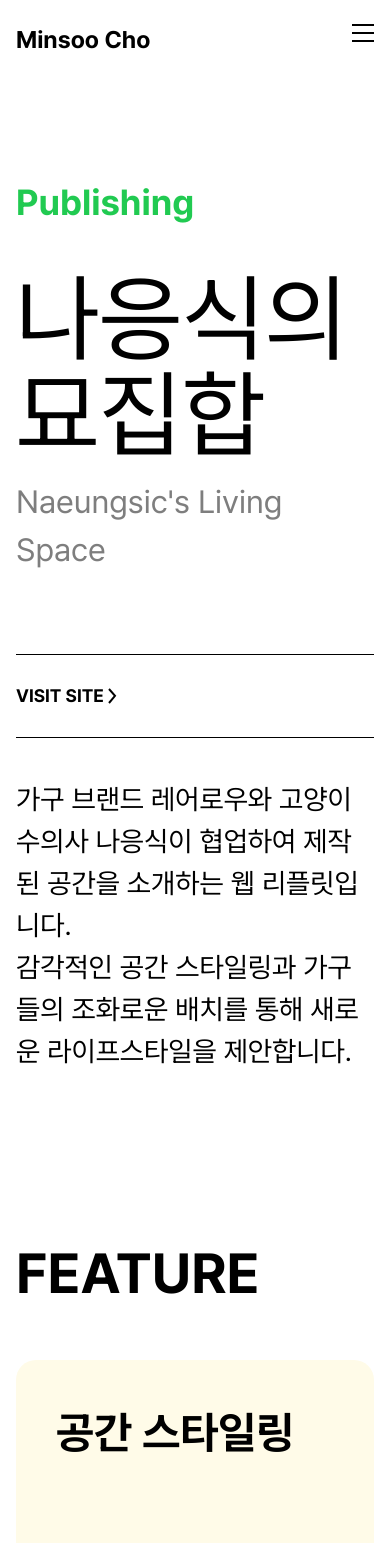
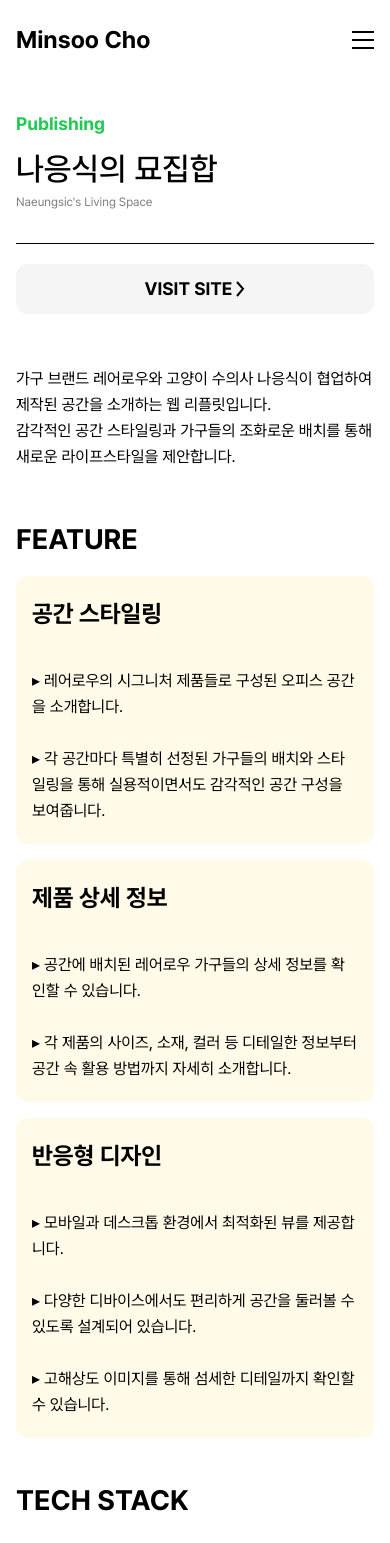
Before and after one commit to erinmzo/zomins-portfolio, a Next.js app: page /work/1 in a window 390 px wide. Shown: the top 1543 px of the page. Built offline with nearby package versions, Linux system fonts and the light colour scheme.

Commit message:
모바일 디테일 완료

```diff
--- a/src/app/(root)/work/[id]/layout.tsx
+++ b/src/app/(root)/work/[id]/layout.tsx
@@ -26,7 +26,7 @@ function DetailLayout({ children }: PropsWithChildren) {
     scroll.scrollToTop();
   };
   return (
-    <div className="py-[100px]">
+    <div className="py-[34px] md:py-[100px]">
       {children}
       {isScroll && (
         <div className="fixed bottom-12 right-12">
--- a/src/components/common/layout/header/Header.tsx
+++ b/src/components/common/layout/header/Header.tsx
@@ -11,7 +11,7 @@ function Header() {
   if (pathname === "/" || pathname === "/work") {
     return (
       <div className="w-full fixed left-0 right-0 top-0 z-10">
-        <div className="w-full min-w-[340px] max-w-[390px] md:max-w-[1440px] px-4 md:px-12 md:mx-auto flex justify-between pt-[24px] pb-[20px]">
+        <div className="w-full min-w-[340px] max-w-[390px] md:max-w-[1440px] px-4 md:px-12 md:mx-auto flex justify-between pt-[24px] pb-[20px] items-center">
           <Logo />
           <GlobalNav />
           <MobileNav />
@@ -23,7 +23,7 @@ function Header() {
   if (pathname === "/menu") {
     return (
       <div className="w-full fixed left-0 right-0 top-0 z-10">
-        <div className="w-full min-w-[340px] max-w-[390px] md:max-w-[1440px] px-4 md:px-12 md:mx-auto flex justify-end pt-[24px] pb-[20px]">
+        <div className="w-full min-w-[340px] max-w-[390px] md:max-w-[1440px] px-4 md:px-12 md:mx-auto flex justify-end pt-[24px] pb-[20px] items-center">
           <button onClick={() => router.back()}>
             <svg width="24" height="22" viewBox="0 0 24 22" fill="none" xmlns="http://www.w3.org/2000/svg">
               <line
@@ -51,7 +51,7 @@ function Header() {
 
   return (
     <div className="w-full max-w-[390px] md:max-w-[1440px] px-4 md:px-12 mx-auto">
-      <div className="w-full flex justify-between pt-[24px] pb-[20px]">
+      <div className="w-full flex justify-between pt-[24px] pb-[20px] items-center">
         <Logo />
         <GlobalNav />
         <MobileNav />
--- a/src/components/work/detail/Description.tsx
+++ b/src/components/work/detail/Description.tsx
@@ -2,7 +2,7 @@ interface DescriptionProps {
   description: string;
 }
 function Description({ description }: DescriptionProps) {
-  return <div className="whitespace-pre-line text-[28px]">{description}</div>;
+  return <div className="whitespace-pre-line text-[16px] md:text-[28px] leading-[26px]">{description}</div>;
 }
 
 export default Description;
--- a/src/components/work/detail/Feature.tsx
+++ b/src/components/work/detail/Feature.tsx
@@ -6,13 +6,15 @@ interface FeatureProps {
 }
 function Feature({ features }: FeatureProps) {
   return (
-    <div className="mt-[160px]">
-      <h3 className="font-bold text-[56px]">FEATURE</h3>
-      <ol className="flex flex-col gap-5 mt-[44px]">
+    <div className="mt-[48px] md:mt-[160px]">
+      <h3 className="font-bold text-[28px] md:text-[56px]">FEATURE</h3>
+      <ol className="flex flex-col gap-4 md:gap-5 mt-[16px] md:mt-[44px]">
         {features.map((feature, index) => (
-          <li key={index} className="p-[40px] bg-[#fffbe8] rounded-[20px]">
-            <h4 className="text-[44px] font-bold">{feature.title}</h4>
-            <p className="text-[28px] whitespace-pre-line leading-loose mt-[64px]">{feature.description}</p>
+          <li key={index} className="py-5 px-4 md:p-[40px] bg-[#fffbe8] rounded-[12px] md:rounded-[20px]">
+            <h4 className="text-[24px] md:text-[44px] font-bold">{feature.title}</h4>
+            <p className="text-[16px] md:text-[28px] whitespace-pre-line leading-[26px] md:leading-loose mt-[36px] md:mt-[64px]">
+              {feature.description}
+            </p>
           </li>
         ))}
       </ol>
--- a/src/components/work/detail/TechStack.tsx
+++ b/src/components/work/detail/TechStack.tsx
@@ -8,11 +8,11 @@ interface TechStackProps {
 
 function TechStack({ techStacks, techStackImage }: TechStackProps) {
   return (
-    <div className="mt-[160px]">
-      <h3 className="font-bold text-[56px] leading-none">TECH STACK</h3>
-      <ul className="flex items-center gap-3 mt-[44px] flex-wrap">
+    <div className="mt-[48px] md:mt-[160px]">
+      <h3 className="font-bold text-[28px] md:text-[56px] leading-none">TECH STACK</h3>
+      <ul className="flex items-center gap-2 md:gap-3 mt-[32px] md:mt-[44px] flex-wrap">
         {techStacks.map((stack, index) => (
-          <li key={index} className="mt-4">
+          <li key={index} className="mt-2 md:mt-4">
             <Label label={stack} />
           </li>
         ))}
--- a/src/components/work/detail/TestAccount.tsx
+++ b/src/components/work/detail/TestAccount.tsx
@@ -6,24 +6,36 @@ interface TestAccountProps {
 
 function TestAccount({ testId, testPw, link }: TestAccountProps) {
   return (
-    <div className="flex justify-between my-10 py-8 border-t border-b border-black text-[18px] ">
+    <div className="flex flex-col md:flex-row justify-between my-8 md:my-10 py-5 md:py-8 border-t md:border-b border-black text-[18px] gap-4 md:gap-0">
       {testId && testPw && (
-        <div className="flex items-center gap-[140px]">
-          <div className="flex itmes-center gap-8">
+        <div className="flex flex-col md:flex-row md:items-center gap-4 md:gap-[140px] text-[12px] md:text-base">
+          <div className="md:flex md:itmes-center grid grid-cols-[80px_1fr] gap-8">
             <span className="font-bold leading-none">TEST ID</span>
             <span className="leading-none">{testId}</span>
           </div>
-          <div className="flex itmes-center gap-8">
+          <div className="md:flex md:itmes-center grid grid-cols-[80px_1fr] gap-8">
             <span className="font-bold leading-none">TEST PW</span>
             <span className="leading-none">{testPw}</span>
           </div>
         </div>
       )}
-      <div>
+      <div className="hidden md:block">
         {link === "" ? (
-          <span className="flex items-center font-bold gap-1 leading-none">배포 준비중 입니다.</span>
+          <span className="font-bold leading-none">배포 준비중 입니다.</span>
         ) : (
           <a href={link} target="_blank" className="flex items-center font-bold gap-1 leading-none">
+            VISIT SITE
+            <svg width="9" height="16" viewBox="0 0 9 16" fill="none" xmlns="http://www.w3.org/2000/svg">
+              <path d="M1 1L7 7.84091L1 15" stroke="black" strokeWidth="2" />
+            </svg>
+          </a>
+        )}
+      </div>
+      <div className="md:hidden bg-[#f5f5f5] rounded-[12px] py-4 w-full text-center">
+        {link === "" ? (
+          <span className="font-bold leading-none">배포 준비중 입니다.</span>
+        ) : (
+          <a href={link} target="_blank" className="flex items-center justify-center font-bold gap-1 leading-none">
             VISIT SITE
             <svg width="9" height="16" viewBox="0 0 9 16" fill="none" xmlns="http://www.w3.org/2000/svg">
               <path d="M1 1L7 7.84091L1 15" stroke="black" strokeWidth="2" />
--- a/src/components/work/detail/Title.tsx
+++ b/src/components/work/detail/Title.tsx
@@ -7,10 +7,10 @@ interface TitleProps {
 function Title({ category, title, engTitle }: TitleProps) {
   return (
     <div>
-      <div className="text-[36px] text-green font-bold">{category}</div>
-      <h2 className="py-[40px] flex flex-col gap-4">
-        <span className="text-[96px] leading-none">{title}</span>
-        <span className="text-[32px] opacity-50">{engTitle}</span>
+      <div className="text-[18px] md:text-[36px] text-green font-bold">{category}</div>
+      <h2 className="py-[16px] pb-0 md:py-[40px] flex flex-col gap-2 md:gap-4">
+        <span className="text-[32px] md:text-[96px] font-medium md:font-normal leading-none">{title}</span>
+        <span className="text-[12px] md:text-[32px] opacity-50">{engTitle}</span>
       </h2>
     </div>
   );
--- a/src/constants/detail.ts
+++ b/src/constants/detail.ts
@@ -40,17 +40,17 @@ export const WORK_DATA: WorkType[] = [
       {
         title: "공간 스타일링",
         description:
-          "▸ 레어로우의 시그니처 제품들로 구성된 오피스 공간을 소개합니다.\n▸ 각 공간마다 특별히 선정된 가구들의 배치와 스타일링을 통해 실용적이면서도 감각적인 공간 구성을 보여줍니다.",
+          "▸ 레어로우의 시그니처 제품들로 구성된 오피스 공간을 소개합니다.\n\n▸ 각 공간마다 특별히 선정된 가구들의 배치와 스타일링을 통해 실용적이면서도 감각적인 공간 구성을 보여줍니다.",
       },
       {
         title: "제품 상세 정보",
         description:
-          "▸ 공간에 배치된 레어로우 가구들의 상세 정보를 확인할 수 있습니다. \n▸ 각 제품의 사이즈, 소재, 컬러 등 디테일한 정보부터 공간 속 활용 방법까지 자세히 소개합니다.",
+          "▸ 공간에 배치된 레어로우 가구들의 상세 정보를 확인할 수 있습니다. \n\n▸ 각 제품의 사이즈, 소재, 컬러 등 디테일한 정보부터 공간 속 활용 방법까지 자세히 소개합니다.",
       },
       {
         title: "반응형 디자인",
         description:
-          "▸ 모바일과 데스크톱 환경에서 최적화된 뷰를 제공합니다. \n▸ 다양한 디바이스에서도 편리하게 공간을 둘러볼 수 있도록 설계되어 있습니다.\n▸ 고해상도 이미지를 통해 섬세한 디테일까지 확인할 수 있습니다.",
+          "▸ 모바일과 데스크톱 환경에서 최적화된 뷰를 제공합니다. \n\n▸ 다양한 디바이스에서도 편리하게 공간을 둘러볼 수 있도록 설계되어 있습니다.\n\n▸ 고해상도 이미지를 통해 섬세한 디테일까지 확인할 수 있습니다.",
       },
     ],
     techStack: ["HTML", "CSS", "JavaScript"],
@@ -70,17 +70,17 @@ export const WORK_DATA: WorkType[] = [
       {
         title: "공간 스타일링",
         description:
-          "▸ 레어로우의 시그니처 제품들로 구성된 오피스 공간을 소개합니다. \n▸ 각 공간마다 특별히 선정된 가구들의 배치와 스타일링을 통해 실용적이면서도 감각적인 공간 구성을 보여줍니다.",
+          "▸ 레어로우의 시그니처 제품들로 구성된 오피스 공간을 소개합니다. \n\n▸ 각 공간마다 특별히 선정된 가구들의 배치와 스타일링을 통해 실용적이면서도 감각적인 공간 구성을 보여줍니다.",
       },
       {
         title: "제품 상세 정보",
         description:
-          "▸ 공간에 배치된 레어로우 가구들의 상세 정보를 확인할 수 있습니다.\n▸ 각 제품의 사이즈, 소재, 컬러 등 디테일한 정보부터 공간 속 활용 방법까지 자세히 소개합니다.",
+          "▸ 공간에 배치된 레어로우 가구들의 상세 정보를 확인할 수 있습니다.\n\n▸ 각 제품의 사이즈, 소재, 컬러 등 디테일한 정보부터 공간 속 활용 방법까지 자세히 소개합니다.",
       },
       {
         title: "반응형 디자인",
         description:
-          "▸ 모바일과 데스크톱 환경에서 최적화된 뷰를 제공합니다. \n▸ 다양한 디바이스에서도 편리하게 공간을 둘러볼 수 있도록 설계되어 있습니다.\n▸ 고해상도 이미지를 통해 섬세한 디테일까지 확인할 수 있습니다.",
+          "▸ 모바일과 데스크톱 환경에서 최적화된 뷰를 제공합니다. \n\n▸ 다양한 디바이스에서도 편리하게 공간을 둘러볼 수 있도록 설계되어 있습니다.\n\n▸ 고해상도 이미지를 통해 섬세한 디테일까지 확인할 수 있습니다.",
       },
     ],
     techStack: ["HTML", "CSS", "JavaScript"],
@@ -104,17 +104,17 @@ export const WORK_DATA: WorkType[] = [
       {
         title: "구해줘 자취템",
         description:
-          "▸ 자취 필수템 커뮤니티 서비스에서는 자취생들이 실제로 사용해본 생활용품들의 상세한 리뷰와 평가를 공유할 수 있습니다. \n▸ 사용자들은 제품의 장단점, 가격 대비 성능, 실제 사용 후기 등을 작성하고 조회할 수 있으며, 다른 사용자들의 리뷰에 댓글을 달거나 '찜하기' 기능을 통해 관심 상품을 저장할 수 있습니다.\n▸ 특히 초보 자취생들에게 실질적인 도움이 되는 정보를 제공하는 것을 목표로 합니다.",
+          "▸ 자취 필수템 커뮤니티 서비스에서는 자취생들이 실제로 사용해본 생활용품들의 상세한 리뷰와 평가를 공유할 수 있습니다. \n\n▸ 사용자들은 제품의 장단점, 가격 대비 성능, 실제 사용 후기 등을 작성하고 조회할 수 있으며, 다른 사용자들의 리뷰에 댓글을 달거나 '찜하기' 기능을 통해 관심 상품을 저장할 수 있습니다.\n\n▸ 특히 초보 자취생들에게 실질적인 도움이 되는 정보를 제공하는 것을 목표로 합니다.",
       },
       {
         title: "같이 사 공구템",
         description:
-          "▸ 자취템 공동구매 서비스를 통해 사용자들은 생활용품을 보다 저렴한 가격에 구매할 수 있습니다.\n▸ 공동구매 주최자는 상품 정보, 가격, 공구 기간, 최소 인원 등을 설정하여 공구를 열 수 있습니다.\n▸ 참여자들과 실시간 채팅을 통해 소통할 수 있습니다.",
+          "▸ 자취템 공동구매 서비스를 통해 사용자들은 생활용품을 보다 저렴한 가격에 구매할 수 있습니다.\n\n▸ 공동구매 주최자는 상품 정보, 가격, 공구 기간, 최소 인원 등을 설정하여 공구를 열 수 있습니다.\n\n▸ 참여자들과 실시간 채팅을 통해 소통할 수 있습니다.",
       },
       {
         title: "랜덤박스 구매",
         description:
-          "▸ 랜덤박스 상품 결제 서비스는 자취 필수템들을 묶어 패키지로 제공하는 특별한 쇼핑 경험을 제공합니다. \n▸ 포트원 결제 시스템을 통해 안전한 결제가 가능하며, 배송 조회와 구매 내역 확인 기능을 제공합니다.",
+          "▸ 랜덤박스 상품 결제 서비스는 자취 필수템들을 묶어 패키지로 제공하는 특별한 쇼핑 경험을 제공합니다. \n\n▸ 포트원 결제 시스템을 통해 안전한 결제가 가능하며, 배송 조회와 구매 내역 확인 기능을 제공합니다.",
       },
     ],
     techStack: ["Next.js", "TypeScript", "Supabase", "TanStack Query", "Zustand", "Tailwind CSS"],
@@ -158,17 +158,17 @@ export const WORK_DATA: WorkType[] = [
       {
         title: "기존 기능 개선",
         description:
-          "▸ 구해줘 자취템과 같이 사 공구템, 랜덤박스 구매 등 기존 기능들의 성능과 안정성을 개선했습니다.\n▸ 특히 찜하기 기능의 캐싱 처리를 최적화하여 더욱 안정적인 상태 관리가 가능해졌습니다.\n▸ 이미지 업로드 컴포넌트를 재사용 가능한 형태로 개선하여 코드의 재사용성과 유지보수성을 높였습니다.",
+          "▸ 구해줘 자취템과 같이 사 공구템, 랜덤박스 구매 등 기존 기능들의 성능과 안정성을 개선했습니다.\n\n▸ 특히 찜하기 기능의 캐싱 처리를 최적화하여 더욱 안정적인 상태 관리가 가능해졌습니다.\n▸ 이미지 업로드 컴포넌트를 재사용 가능한 형태로 개선하여 코드의 재사용성과 유지보수성을 높였습니다.",
       },
       {
         title: "코드 구조화",
         description:
-          "▸ 컴포넌트 구조를 개선하고 API 레이어를 분리하여 더 체계적인 코드 관리가 가능해졌습니다.\n▸ 기존의 복잡한 컴포넌트들을 더 작은 단위로 분리하고, 공통 로직을 custom hook으로 추출하여 코드의 가독성과 재사용성을 높였습니다.\n▸ 또한 API 호출 로직을 중앙화하여 일관된 에러 처리와 로딩 상태 관리가 가능해졌습니다.",
+          "▸ 컴포넌트 구조를 개선하고 API 레이어를 분리하여 더 체계적인 코드 관리가 가능해졌습니다.\n\n▸ 기존의 복잡한 컴포넌트들을 더 작은 단위로 분리하고, 공통 로직을 custom hook으로 추출하여 코드의 가독성과 재사용성을 높였습니다.\n\n▸ 또한 API 호출 로직을 중앙화하여 일관된 에러 처리와 로딩 상태 관리가 가능해졌습니다.",
       },
       {
         title: "성능 최적화",
         description:
-          "▸ 이미지 최적화를 통해 로딩 속도를 개선하고, React Query의 캐싱 전략을 재설계하여 데이터 fetching 효율성을 높였습니다.\n▸ 특히 이미지 업로드 시 자동 압축 기능을 도입하여 스토리지 사용량을 줄이고, 페이지 로딩 속도를 개선했습니다. \n▸ 또한 무한 스크롤과 지연 로딩을 적용하여 초기 로딩 시간을 단축하고 사용자 경험을 개선했습니다.",
+          "▸ 이미지 최적화를 통해 로딩 속도를 개선하고, React Query의 캐싱 전략을 재설계하여 데이터 fetching 효율성을 높였습니다.\n\n▸ 특히 이미지 업로드 시 자동 압축 기능을 도입하여 스토리지 사용량을 줄이고, 페이지 로딩 속도를 개선했습니다. \n\n▸ 또한 무한 스크롤과 지연 로딩을 적용하여 초기 로딩 시간을 단축하고 사용자 경험을 개선했습니다.",
       },
     ],
     techStack: ["Next.js", "TypeScript", "Supabase", "TanStack Query", "Zustand", "Tailwind CSS"],
@@ -209,22 +209,22 @@ export const WORK_DATA: WorkType[] = [
       {
         title: "몸무게 기록",
         description:
-          "▸ 반려동물의 체중 변화를 시각적인 그래프로 한눈에 파악할 수 있습니다. \n▸ 시간대별 체중 추이를 분석하여 건강 상태를 모니터링할 수 있으며, 급격한 체중 변화도 쉽게 확인할 수 있습니다. \n▸ 체중 기록을 날짜별로 관리하여 장기적인 건강 관리가 가능합니다.",
+          "▸ 반려동물의 체중 변화를 시각적인 그래프로 한눈에 파악할 수 있습니다. \n\n▸ 시간대별 체중 추이를 분석하여 건강 상태를 모니터링할 수 있으며, 급격한 체중 변화도 쉽게 확인할 수 있습니다. \n\n▸ 체중 기록을 날짜별로 관리하여 장기적인 건강 관리가 가능합니다.",
       },
       {
         title: "진료 기록",
         description:
-          "▸ 병원 방문 기록과 진단 내용, 처방 내역을 체계적으로 기록하고 관리할 수 있습니다. \n▸ 진료비, 병원명, 진단명 등 상세한 정보를 저장할 수 있어 추후 병원 방문 시 참고하기 용이합니다. \n▸ 특히 만성 질환이나 정기 검진의 경우, 이전 진료 내역을 토대로 건강 상태의 변화를 추적할 수 있습니다.",
+          "▸ 병원 방문 기록과 진단 내용, 처방 내역을 체계적으로 기록하고 관리할 수 있습니다.\n\n▸ 진료비, 병원명, 진단명 등 상세한 정보를 저장할 수 있어 추후 병원 방문 시 참고하기 용이합니다. \n\n▸ 특히 만성 질환이나 정기 검진의 경우, 이전 진료 내역을 토대로 건강 상태의 변화를 추적할 수 있습니다.",
       },
       {
         title: "예방 접종 기록",
         description:
-          "▸ 반려동물의 예방접종 이력을 종류별로 구분하여 체계적으로 관리할 수 있습니다. \n▸ 종합백신, 광견병, 코로나 등 각종 예방접종의 접종 날짜와 병원 정보를 기록할 수 있으며, 다음 접종 예정일도 함께 관리할 수 있습니다. \n▸ 특히 반려동물의 연령대에 따른 필수 예방접종을 누락 없이 관리할 수 있습니다.",
+          "▸ 반려동물의 예방접종 이력을 종류별로 구분하여 체계적으로 관리할 수 있습니다. \n\n▸ 종합백신, 광견병, 코로나 등 각종 예방접종의 접종 날짜와 병원 정보를 기록할 수 있으며, 다음 접종 예정일도 함께 관리할 수 있습니다. \n\n▸ 특히 반려동물의 연령대에 따른 필수 예방접종을 누락 없이 관리할 수 있습니다.",
       },
       {
         title: "관찰 기록",
         description:
-          "▸ 반려동물의 일상적인 건강 상태와 특이사항을 사진과 함께 상세히 기록할 수 있습니다.\n▸ 식사량, 배변 상태, 활동량 등 일상적인 건강 지표부터 특이 행동이나 증상까지 모든 관찰 사항을 날짜별로 기록할 수 있습니다.\n▸ 사진 첨부 기능을 통해 피부 상태나 상처 등의 시각적인 변화도 효과적으로 기록하고 관리할 수 있습니다.",
+          "▸ 반려동물의 일상적인 건강 상태와 특이사항을 사진과 함께 상세히 기록할 수 있습니다.\n\n▸ 식사량, 배변 상태, 활동량 등 일상적인 건강 지표부터 특이 행동이나 증상까지 모든 관찰 사항을 날짜별로 기록할 수 있습니다.\n\n▸ 사진 첨부 기능을 통해 피부 상태나 상처 등의 시각적인 변화도 효과적으로 기록하고 관리할 수 있습니다.",
       },
     ],
     techStack: [
```
Also changed, not shown: src/components/work/detail/Links.tsx (+4 -4 lines), src/components/work/detail/TroubleShooting.tsx (+8 -8 lines).
